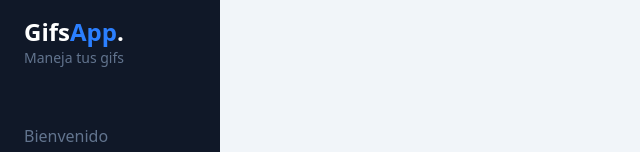
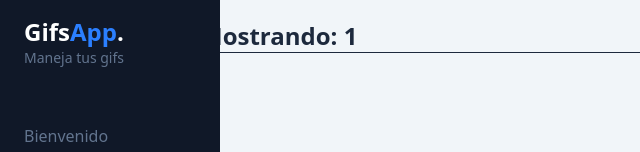
Before and after one commit to Cuandoyolabi/GiftsApp, an Angular app: page /dashboard/history/1 in a window 1280 px wide. Before the commit this address led to /dashboard/trending. Shown: the top 152 px of the page, without its empty margins (0-640 px from the left). Built offline with nearby package versions, Linux system fonts and the light colour scheme; no server answers; grey boxes are pictures that could not be loaded.

Commit message:
Continuando con el proyecto, implementando el historial

```diff
--- a/src/app/app.routes.ts
+++ b/src/app/app.routes.ts
@@ -16,6 +16,10 @@ export const routes: Routes = [
       loadComponent: () => import('./gifs/pages/search-app.component/search-app.component.component'),
     },
     {
+      path: 'history/:query',
+      loadComponent: () => import('./gifs/pages/gif-history/gif-history.component'),
+    },
+    {
       path: '**',
       redirectTo: 'trending'
     }
--- a/src/app/gifs/components/gifs-side-menu-options/gifs-side-menu-options.component.html
+++ b/src/app/gifs/components/gifs-side-menu-options/gifs-side-menu-options.component.html
@@ -19,7 +19,7 @@
   @for (key of gifService.searchHistoryKeys(); track key){
 
  <a
-    [routerLink]="['/dashboard/search']"
+    [routerLink]="['/dashboard/history', key]"
     routerLinkActive="bg-blue-800"
     class="w-full px-2 inline-flex space-x-2 items-center border-b border-slate-700 py-3 bg-blue-800 hover:bg-white/5 transition ease-linear duration-150"
     >
@@ -30,7 +30,6 @@
       <span class="text-lg font-bold leading-5 text-white">{{ key }}</span>
     </div>
     </a>
-
   }
 
 </div>
--- /dev/null
+++ b/src/app/gifs/pages/gif-history/gif-history.component.html
@@ -0,0 +1,6 @@
+<h3 class="text-2xl font-bold mt-5">Mostrando: {{ query() }}</h3>
+<hr>
+
+<section class="py-4">
+  <app-gif-list [gifs]="gifsByKey()"></app-gif-list>
+</section>
--- /dev/null
+++ b/src/app/gifs/pages/gif-history/gif-history.component.ts
@@ -0,0 +1,26 @@
+import { ChangeDetectionStrategy, Component, computed, inject } from '@angular/core';
+import { ActivatedRoute, Params } from '@angular/router';
+import { map, Observable } from 'rxjs';
+import { toSignal } from '@angular/core/rxjs-interop';
+import { GifService } from '../../services/gifs.service';
+import { GifListComponent } from "../../components/gif-list/gif-list.component";
+
+@Component({
+  selector: 'app-gif-history',
+  standalone: true,
+  imports: [GifListComponent],
+  templateUrl: './gif-history.component.html',
+  changeDetection: ChangeDetectionStrategy.OnPush,
+})
+export default class GifHistoryComponent {
+
+  gifService = inject(GifService)
+
+  query = toSignal( inject(ActivatedRoute).params.pipe(map( params => params['query'])
+  ));
+
+  gifsByKey = computed(() => {
+    return this.gifService.getHistoryGifs(this.query());
+  })
+
+}
--- a/src/app/gifs/services/gifs.service.ts
+++ b/src/app/gifs/services/gifs.service.ts
@@ -4,7 +4,7 @@ import { environment } from '../../../environments/environment';
 import type { GiphyResponse } from '../interfaces/giphy.interfaces';
 import { Gif } from '../interfaces/gif.interface';
 import { GifMapper } from '../mapper/gif.mapper';
-import { map, tap } from 'rxjs';
+import { map, Observable, tap } from 'rxjs';
 
 @Injectable({providedIn: 'root'})
 export class GifService {
@@ -36,7 +36,7 @@ export class GifService {
     }  )
   }
 
-  searchGifs(query: string){
+  searchGifs(query: string): Observable <Gif[]>{
     return this.http
     .get<GiphyResponse>(`${ environment.giphyUrl }/gifs/search`, {
       params: {
@@ -58,4 +58,8 @@ export class GifService {
     );
 
   }
+
+  getHistoryGifs(query: string): Gif[]{
+    return this.searchHistory()[query] ?? [];
+  }
 }
```
